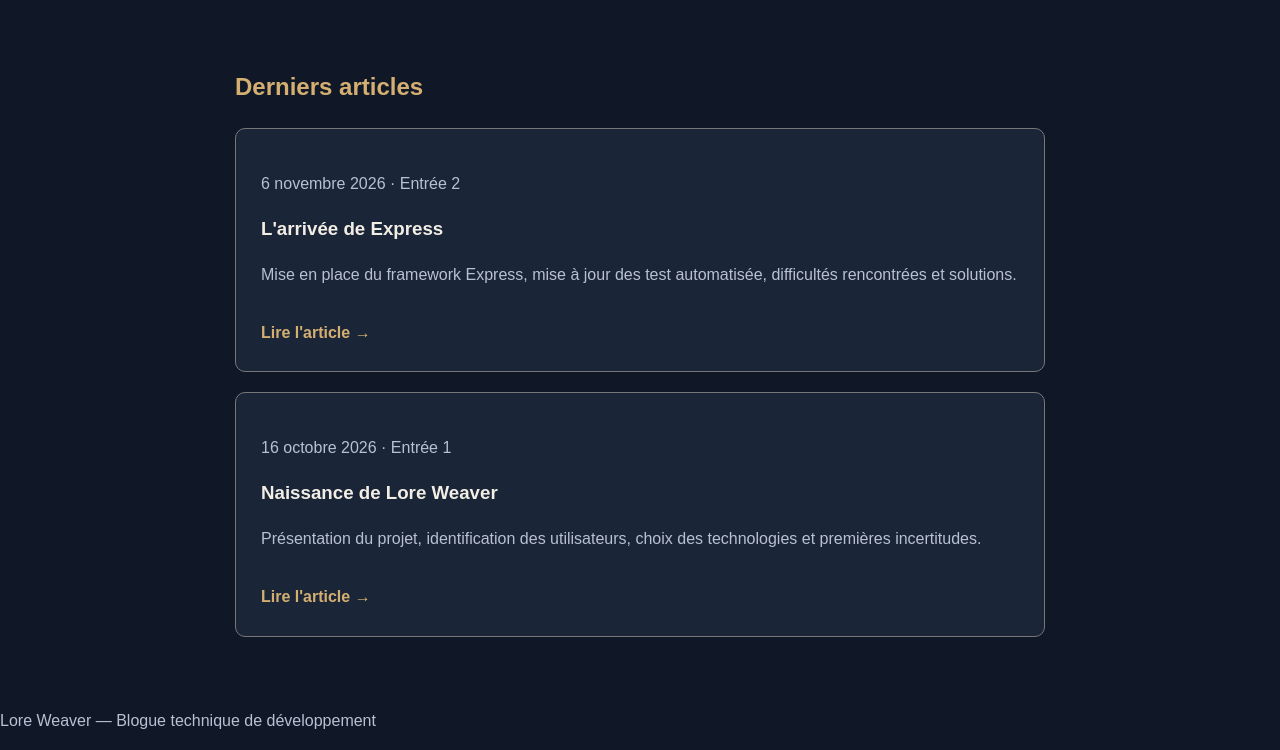
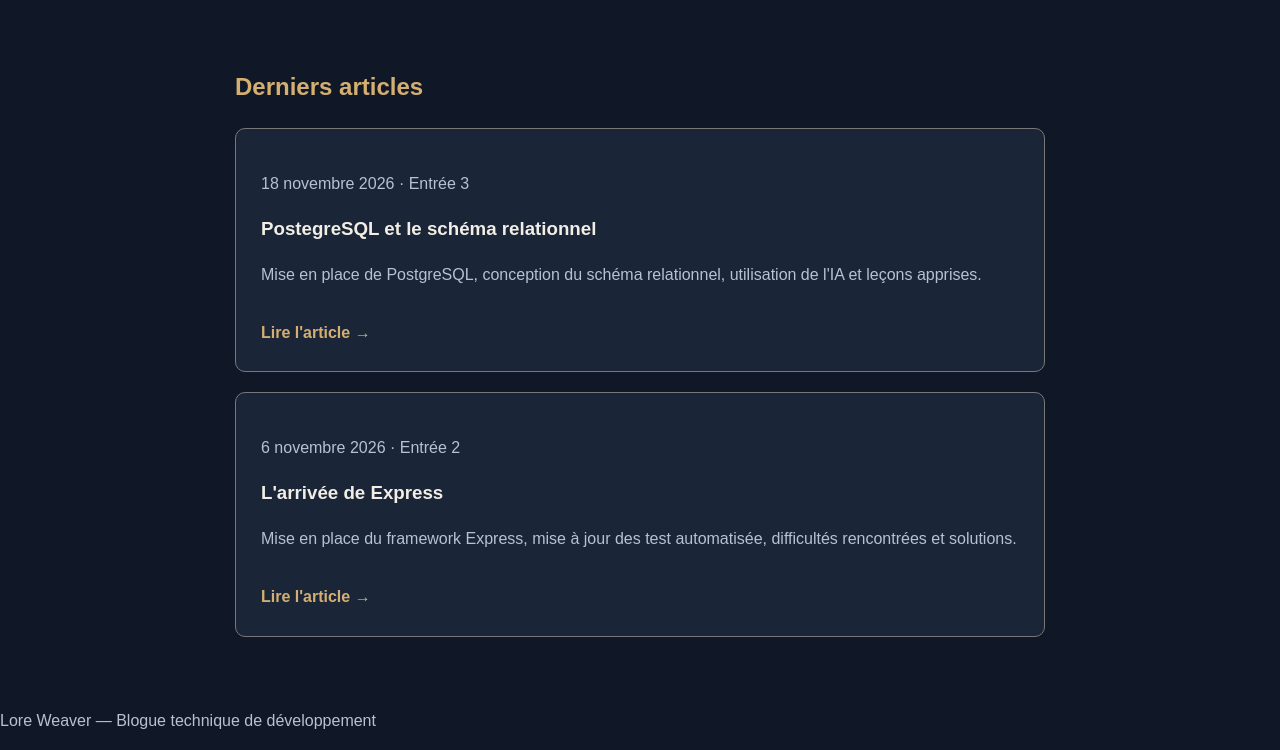
Before and after one commit to AliciaGagne/LoreWeaver-Blog, a plain HTML site: page index.html in a window 1280 px wide. Shown: the part 429-1179 px from the top of the page. Drawn offline with Linux system fonts and the light colour scheme.

Commit message:
Update index.html : Ajout d'entrée 3

```diff
--- a/index.html
+++ b/index.html
@@ -50,6 +50,23 @@
             <h2>Derniers articles</h2>
 
             <article class="article-card">
+                <p class="date">18 novembre 2026 · Entrée 3</p>
+
+                <h3>PostegreSQL et le schéma relationnel</h3>
+
+                <p>
+                  Mise en place de PostgreSQL, conception
+                  du schéma relationnel, utilisation de l'IA
+                  et leçons apprises.
+                </p>
+
+                <a href="articles/entree2.html"
+                   class="read-more">
+                    Lire l'article &rarr;
+                </a>
+            </article>
+
+            <article class="article-card">
                 <p class="date">6 novembre 2026 · Entrée 2</p>
 
                 <h3>L'arrivée de Express</h3>
@@ -66,22 +83,6 @@
                 </a>
             </article>
 
-            <article class="article-card">
-                <p class="date">16 octobre 2026 · Entrée 1</p>
-
-                <h3>Naissance de Lore Weaver</h3>
-
-                <p>
-                    Présentation du projet, identification des
-                    utilisateurs, choix des technologies et
-                    premières incertitudes.
-                </p>
-
-                <a href="articles/entree1.html"
-                   class="read-more">
-                    Lire l'article &rarr;
-                </a>
-            </article>
         </section>
 
     </main>
```
